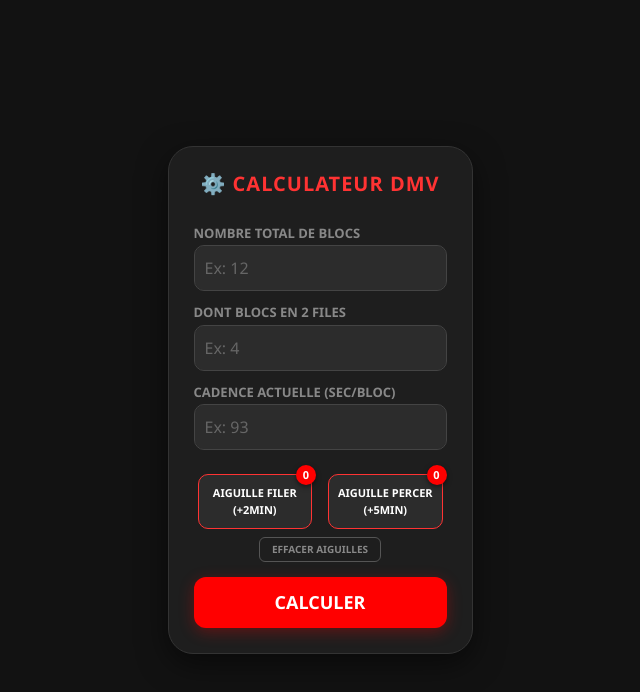
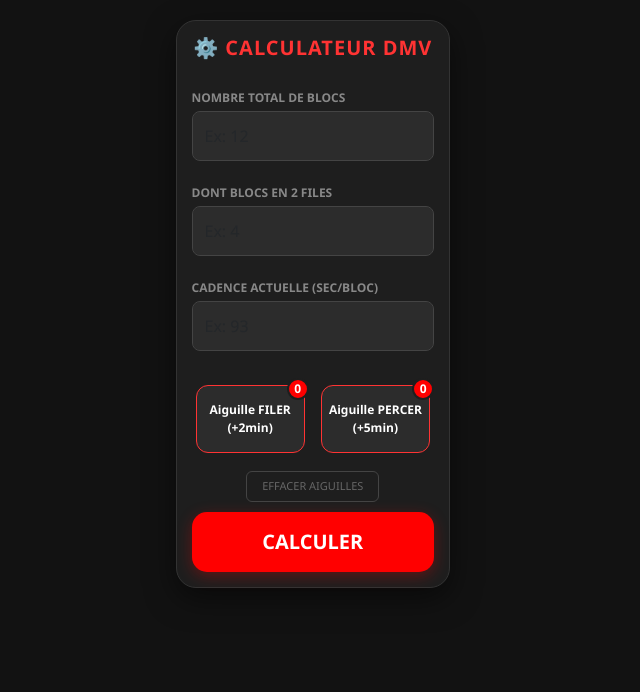
Before and after one commit to PapsKurios/calculatrice, a plain HTML site: page index2.html in a window 1280 px wide. Shown: the whole page, without its empty margins (320-960 px from the left). Drawn offline with nearby package versions, Linux system fonts and the light colour scheme.

Commit message:
Update index2.html

```diff
--- a/index2.html
+++ b/index2.html
@@ -7,166 +7,115 @@
   <link href="https://cdn.jsdelivr.net/npm/bootstrap@5.3.0/dist/css/bootstrap.min.css" rel="stylesheet">
 
   <style>
-    /* NOUVEAU DESIGN DARK PRO */
+    /* DESIGN DARK PRO OPTIMISÉ MOBILE */
     html, body {
       height: 100%;
       margin: 0;
-      background-color: #121212; /* Fond très sombre */
-      font-family: 'Segoe UI', Arial, sans-serif;
+      background-color: #121212;
+      font-family: 'Segoe UI', Helvetica, Arial, sans-serif;
       display: flex;
       justify-content: center;
-      align-items: center;
-      color: #e0e0e0; /* Texte clair */
+      align-items: flex-start; /* Aligné en haut pour éviter de défiler sur petit écran */
+      color: #e0e0e0;
+      padding-top: 10px;
     }
 
     .card {
-      width: 100%;
-      max-width: 400px;
-      background-color: #1e1e1e; /* Fond de la carte légèrement plus clair */
-      border-radius: 25px;
-      padding: 25px;
-      box-shadow: 0 10px 30px rgba(0,0,0,0.5); /* Ombre portée douce */
-      border: 1px solid #333; /* Contour fin */
+      width: 95%; /* Prend presque toute la largeur du tel */
+      max-width: 450px;
+      background-color: #1e1e1e;
+      border-radius: 20px;
+      padding: 15px;
+      box-shadow: 0 10px 30px rgba(0,0,0,0.5);
+      border: 1px solid #333;
     }
 
     .form-label {
       font-weight: bold;
-      color: #888; /* Texte d'étiquette discret */
-      font-size: 13px;
-      margin-bottom: 2px;
+      color: #888;
+      font-size: 12px;
+      margin-bottom: 4px;
       text-transform: uppercase;
     }
 
     .form-control {
-      background-color: #2c2c2c; /* Champs sombres */
-      border: 1px solid #444; /* Bordure discrète */
-      border-radius: 10px;
-      padding: 10px;
+      background-color: #2c2c2c;
+      border: 1px solid #444;
+      border-radius: 8px;
+      padding: 12px; /* Plus haut pour le doigt */
       font-size: 16px;
-      color: #fff; /* Texte de saisie blanc */
-      transition: all 0.2s;
+      color: #fff;
+      margin-bottom: 10px;
     }
 
-    .form-control::placeholder {
-      color: #666; /* Placeholder sombre */
-    }
-
-    .form-control:focus {
-      background-color: #333;
-      border-color: #ff3333; /* Bordure rouge au focus */
+    /* Boutons d'aiguilles plus larges */
+    .btn-needle {
+      background-color: #2c2c2c;
+      border: 1px solid #ff3333;
       color: #fff;
-      box-shadow: 0 0 10px rgba(255,51,51,0.3);
-    }
-
-    /* Boutons d'aiguilles techniques */
-    .btn-needle {
-      background-color: #2c2c2c; /* Bouton sombre */
-      border: 1px solid #ff3333; /* Contour rouge vif */
-      color: #fff; /* Texte blanc */
-      border-radius: 10px;
-      padding: 10px 6px;
-      font-size: 11px;
+      border-radius: 12px;
+      padding: 15px 5px; /* Plus haut pour cliquer facilement */
+      font-size: 12px;
       font-weight: bold;
       flex: 1;
       position: relative;
-      text-transform: uppercase;
-      transition: background-color 0.2s;
     }
 
-    .btn-needle:active {
-      background-color: #440000; /* Effet de clic rouge sombre */
-    }
-
-    /* Badges de comptage rouges */
     .btn-needle span {
       position: absolute;
-      top: -10px;
+      top: -8px;
       right: -5px;
-      background-color: #ff0000; /* Rouge pur */
+      background-color: #ff0000;
       color: white;
       border-radius: 50%;
-      width: 20px;
-      height: 20px;
+      width: 22px;
+      height: 22px;
       display: flex;
       align-items: center;
       justify-content: center;
-      font-size: 11px;
-      box-shadow: 0 2px 5px rgba(0,0,0,0.5);
+      font-size: 12px;
+      border: 2px solid #1e1e1e;
     }
 
-    /* Bouton de réinitialisation plus intégré */
     .btn-reset {
       background-color: transparent;
-      border: 1px solid #555;
-      color: #888;
-      font-size: 10px;
+      border: 1px solid #444;
+      color: #666;
+      font-size: 11px;
       border-radius: 6px;
-      padding: 4px 12px;
-      margin-bottom: 15px;
+      padding: 6px 15px;
+      margin: 10px 0;
       text-transform: uppercase;
-      font-weight: bold;
-      transition: all 0.2s;
     }
 
-    .btn-reset:hover {
-      border-color: #888;
-      color: #fff;
+    .btn-main {
+      width: 100%;
+      background-color: #ff0000;
+      color: white;
+      border: none;
+      font-weight: 900;
+      font-size: 20px; /* Écrit plus gros */
+      padding: 15px;
+      border-radius: 15px;
+      text-transform: uppercase;
+      box-shadow: 0 4px 15px rgba(255,0,0,0.3);
     }
 
-    /* Gros bouton Calculer */
-    .btn-main {
-      width: 100%;
-      background-color: #ff0000; /* Rouge pur */
-      color: white;
-      border: none;
-      font-weight: bold;
-      font-size: 18px;
-      padding: 12px;
-      border-radius: 12px;
-      text-transform: uppercase;
-      box-shadow: 0 4px 15px rgba(255,0,0,0.3);
-      transition: all 0.2s;
-    }
-
-    .btn-main:active {
-      background-color: #cc0000;
-      transform: translateY(1px);
-    }
-
-    /* Bloc de résultat */
     .result-box {
-      background-color: #2c2c2c; /* Fond sombre */
-      border-radius: 20px;
-      padding: 15px;
-      margin-top: 20px;
+      background-color: #2c2c2c;
+      border-radius: 15px;
+      padding: 20px;
+      margin-top: 15px;
       border: 1px solid #444;
       text-align: center;
     }
 
-    /* Grand temps total */
     .big {
-      font-size: 32px;
+      font-size: 38px; /* Résultat bien visible */
       font-weight: bold;
-      color: #ff3333; /* Rouge vif pour le résultat */
+      color: #ff3333;
     }
 
-    /* Info de fin et verdict */
-    .highlight {
-      color: #fff; /* Texte blanc pour l'heure de fin */
-      font-weight: bold;
-    }
-
-    /* Verdict coloré (👍/🚫) */
-    .good {
-      color: #00e676; /* Vert vif */
-      font-weight: bold;
-    }
-    .bad {
-      color: #ff3333; /* Rouge vif */
-      font-weight: bold;
-    }
-
-    /* Séparateur pointillé rouge */
     .result-divider {
       border-top: 1px dotted #ff3333;
       padding-top: 10px;
```
